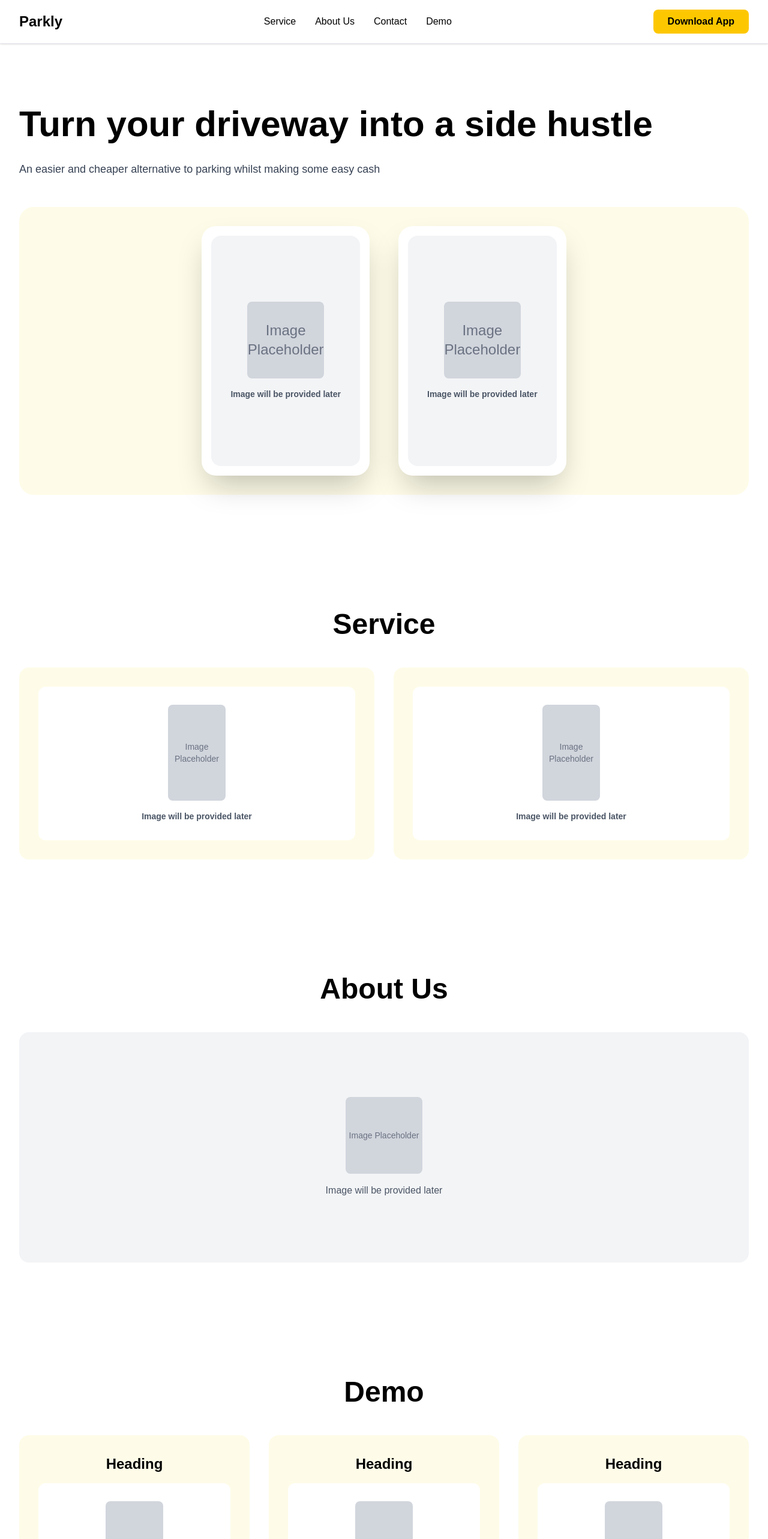
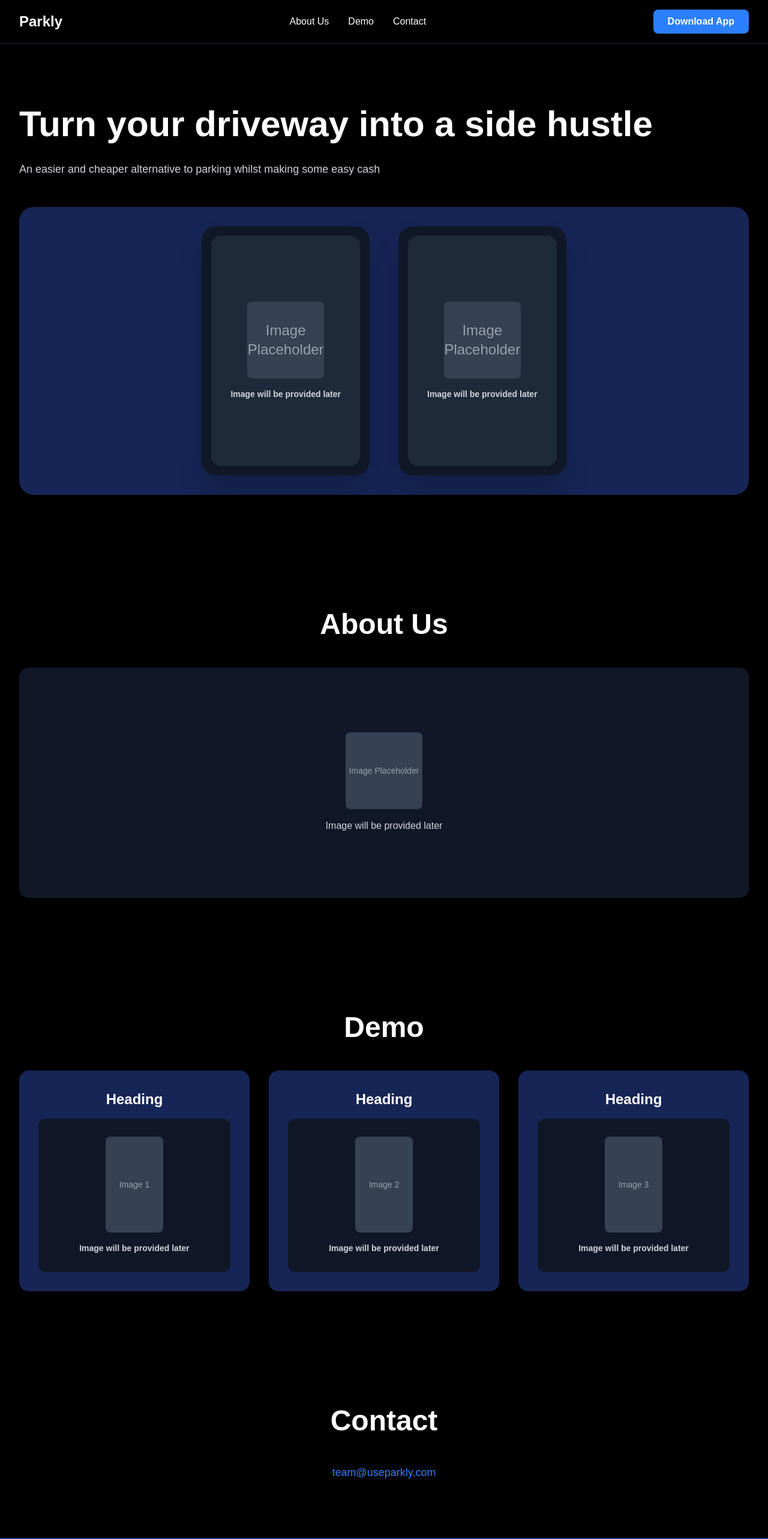
Before and after one commit to aiqbal34/parklywebsite, a Next.js app: page / in a window 1280 px wide. Shown: the top 2566 px of the page at 60% size. Built offline with nearby package versions, Linux system fonts and the light colour scheme.

Commit message:
Changes the colors of the website along with removing the service tab

```diff
--- a/src/app/globals.css
+++ b/src/app/globals.css
@@ -1,10 +1,10 @@
 @import "tailwindcss";
 
 :root {
-  --background: #ffffff;
-  --foreground: #171717;
-  --yellow-primary: #FFD700;
-  --yellow-soft: #FFC107;
+  --background: #000000;
+  --foreground: #ffffff;
+  --blue-primary: #3B82F6;
+  --blue-soft: #2563EB;
 }
 
 @theme inline {
@@ -37,14 +37,14 @@ body {
 }
 
 ::-webkit-scrollbar-track {
-  background: #f1f1f1;
+  background: #1a1a1a;
 }
 
 ::-webkit-scrollbar-thumb {
-  background: #FFD700;
+  background: #3B82F6;
   border-radius: 5px;
 }
 
 ::-webkit-scrollbar-thumb:hover {
-  background: #FFC107;
+  background: #2563EB;
 }
--- a/src/app/page.tsx
+++ b/src/app/page.tsx
@@ -6,19 +6,18 @@ import AnimatedElement from "@/components/AnimatedElement";
 
 export default function Home() {
   return (
-    <div className="min-h-screen bg-white">
+    <div className="min-h-screen bg-black">
       {/* Header */}
-      <header className="sticky top-0 z-[100] bg-white border-b border-gray-200 shadow-sm">
+      <header className="sticky top-0 z-[100] bg-black border-b border-gray-800 shadow-sm">
         <nav className="container mx-auto px-4 sm:px-6 lg:px-8 py-4">
           <div className="flex items-center justify-between">
-            <div className="text-2xl font-bold text-black">Parkly</div>
+            <div className="text-2xl font-bold text-white">Parkly</div>
             <div className="hidden md:flex items-center gap-8">
-              <a href="#service" className="text-black hover:text-yellow-500 transition-colors">Service</a>
-              <a href="#about" className="text-black hover:text-yellow-500 transition-colors">About Us</a>
-              <a href="#contact" className="text-black hover:text-yellow-500 transition-colors">Contact</a>
-              <a href="#demo" className="text-black hover:text-yellow-500 transition-colors">Demo</a>
+              <a href="#about" className="text-white hover:text-blue-500 transition-colors">About Us</a>
+              <a href="#demo" className="text-white hover:text-blue-500 transition-colors">Demo</a>
+              <a href="#contact" className="text-white hover:text-blue-500 transition-colors">Contact</a>
             </div>
-            <a href="#download" className="bg-yellow-400 hover:bg-yellow-500 text-black font-semibold px-6 py-2 rounded-lg transition-colors">
+            <a href="#download" className="bg-blue-500 hover:bg-blue-600 text-white font-semibold px-6 py-2 rounded-lg transition-colors">
               Download App
             </a>
           </div>
@@ -30,27 +29,27 @@ export default function Home() {
         <div className="flex flex-col gap-12">
           {/* Title and Content */}
           <AnimatedSection direction="up" className="space-y-6 text-center lg:text-left">
-            <h1 className="text-4xl md:text-5xl lg:text-6xl font-bold text-black leading-tight">
+            <h1 className="text-4xl md:text-5xl lg:text-6xl font-bold text-white leading-tight">
               Turn your driveway into a side hustle
             </h1>
-            <p className="text-lg text-gray-700 leading-relaxed max-w-2xl mx-auto lg:mx-0">
+            <p className="text-lg text-gray-300 leading-relaxed max-w-2xl mx-auto lg:mx-0">
               An easier and cheaper alternative to parking whilst making some easy cash
             </p>
           </AnimatedSection>
 
           {/* Image Placeholders */}
           <AnimatedSection direction="up" delay={0.2} className="relative">
-            <div className="bg-yellow-50 rounded-3xl p-8 space-y-8">
+            <div className="bg-blue-950 rounded-3xl p-8 space-y-8">
               <div className="flex flex-col md:flex-row items-center justify-center gap-8 md:gap-12">
                 {/* Placeholder Image 1 */}
                 <div className="relative">
-                  <div className="bg-white rounded-3xl shadow-2xl p-4 max-w-xs mx-auto">
-                    <div className="bg-gray-100 rounded-2xl h-96 flex items-center justify-center">
+                  <div className="bg-gray-900 rounded-3xl shadow-2xl p-4 max-w-xs mx-auto">
+                    <div className="bg-gray-800 rounded-2xl h-96 flex items-center justify-center">
                       <div className="text-center space-y-4 p-8">
-                        <div className="w-32 h-32 mx-auto bg-gray-300 rounded-lg flex items-center justify-center">
-                          <span className="text-gray-500 text-2xl">Image Placeholder</span>
+                        <div className="w-32 h-32 mx-auto bg-gray-700 rounded-lg flex items-center justify-center">
+                          <span className="text-gray-400 text-2xl">Image Placeholder</span>
                         </div>
-                        <p className="text-sm font-semibold text-gray-600">Image will be provided later</p>
+                        <p className="text-sm font-semibold text-gray-300">Image will be provided later</p>
                       </div>
                     </div>
                   </div>
@@ -58,13 +57,13 @@ export default function Home() {
 
                 {/* Placeholder Image 2 */}
                 <div className="relative">
-                  <div className="bg-white rounded-3xl shadow-2xl p-4 max-w-xs mx-auto">
-                    <div className="bg-gray-100 rounded-2xl h-96 flex items-center justify-center">
+                  <div className="bg-gray-900 rounded-3xl shadow-2xl p-4 max-w-xs mx-auto">
+                    <div className="bg-gray-800 rounded-2xl h-96 flex items-center justify-center">
                       <div className="text-center space-y-4 p-8">
-                        <div className="w-32 h-32 mx-auto bg-gray-300 rounded-lg flex items-center justify-center">
-                          <span className="text-gray-500 text-2xl">Image Placeholder</span>
+                        <div className="w-32 h-32 mx-auto bg-gray-700 rounded-lg flex items-center justify-center">
+                          <span className="text-gray-400 text-2xl">Image Placeholder</span>
                         </div>
-                        <p className="text-sm font-semibold text-gray-600">Image will be provided later</p>
+                        <p className="text-sm font-semibold text-gray-300">Image will be provided later</p>
                       </div>
                     </div>
                   </div>
@@ -75,106 +74,70 @@ export default function Home() {
         </div>
       </section>
 
-      {/* Service Section */}
-      <section id="service" className="container mx-auto px-4 sm:px-6 lg:px-8 py-16 lg:py-24 bg-white">
+      {/* About Us Section */}
+      <section id="about" className="container mx-auto px-4 sm:px-6 lg:px-8 py-16 lg:py-24 bg-black">
         <AnimatedSection direction="up" className="text-center mb-12">
-          <h2 className="text-3xl md:text-4xl lg:text-5xl font-bold text-black mb-4">
-            Service
+          <h2 className="text-3xl md:text-4xl lg:text-5xl font-bold text-white mb-4">
+            About Us
           </h2>
         </AnimatedSection>
-        <div className="grid md:grid-cols-2 gap-8">
+        <AnimatedSection direction="up">
+          <div className="bg-gray-900 rounded-2xl p-8 lg:p-16 h-96 flex items-center justify-center">
+            <div className="text-center">
+              <div className="w-32 h-32 mx-auto bg-gray-700 rounded-lg flex items-center justify-center mb-4">
+                <span className="text-gray-400 text-sm">Image Placeholder</span>
+              </div>
+              <p className="text-gray-300">Image will be provided later</p>
+            </div>
+          </div>
+        </AnimatedSection>
+      </section>
+
+      {/* Demo Section */}
+      <section id="demo" className="container mx-auto px-4 sm:px-6 lg:px-8 py-16 lg:py-24 bg-black">
+        <AnimatedSection direction="up" className="text-center mb-12">
+          <h2 className="text-3xl md:text-4xl lg:text-5xl font-bold text-white mb-4">
+            Demo
+          </h2>
+        </AnimatedSection>
+        <div className="grid md:grid-cols-3 gap-8">
           <AnimatedElement direction="up" index={0} stagger={0.2}>
-            <div className="bg-yellow-50 rounded-2xl p-8">
-              <div className="bg-white rounded-xl p-4 h-64 flex items-center justify-center">
+            <div className="bg-blue-950 rounded-2xl p-8">
+              <h3 className="text-2xl font-bold text-white mb-4 text-center">Heading</h3>
+              <div className="bg-gray-900 rounded-xl p-4 h-64 flex items-center justify-center">
                 <div className="text-center space-y-4">
-                  <div className="w-24 h-40 mx-auto bg-gray-300 rounded-lg flex items-center justify-center">
-                    <span className="text-gray-500 text-sm">Image Placeholder</span>
+                  <div className="w-24 h-40 mx-auto bg-gray-700 rounded-lg flex items-center justify-center">
+                    <span className="text-gray-400 text-sm">Image 1</span>
                   </div>
-                  <p className="text-sm font-semibold text-gray-600">Image will be provided later</p>
+                  <p className="text-sm font-semibold text-gray-300">Image will be provided later</p>
                 </div>
               </div>
             </div>
           </AnimatedElement>
 
           <AnimatedElement direction="up" index={1} stagger={0.2}>
-            <div className="bg-yellow-50 rounded-2xl p-8">
-              <div className="bg-white rounded-xl p-4 h-64 flex items-center justify-center">
+            <div className="bg-blue-950 rounded-2xl p-8">
+              <h3 className="text-2xl font-bold text-white mb-4 text-center">Heading</h3>
+              <div className="bg-gray-900 rounded-xl p-4 h-64 flex items-center justify-center">
                 <div className="text-center space-y-4">
-                  <div className="w-24 h-40 mx-auto bg-gray-300 rounded-lg flex items-center justify-center">
-                    <span className="text-gray-500 text-sm">Image Placeholder</span>
+                  <div className="w-24 h-40 mx-auto bg-gray-700 rounded-lg flex items-center justify-center">
+                    <span className="text-gray-400 text-sm">Image 2</span>
                   </div>
-                  <p className="text-sm font-semibold text-gray-600">Image will be provided later</p>
-                </div>
-              </div>
-            </div>
-          </AnimatedElement>
-        </div>
-      </section>
-
-      {/* About Us Section */}
-      <section id="about" className="container mx-auto px-4 sm:px-6 lg:px-8 py-16 lg:py-24">
-        <AnimatedSection direction="up" className="text-center mb-12">
-          <h2 className="text-3xl md:text-4xl lg:text-5xl font-bold text-black mb-4">
-            About Us
-          </h2>
-        </AnimatedSection>
-        <AnimatedSection direction="up">
-          <div className="bg-gray-100 rounded-2xl p-8 lg:p-16 h-96 flex items-center justify-center">
-            <div className="text-center">
-              <div className="w-32 h-32 mx-auto bg-gray-300 rounded-lg flex items-center justify-center mb-4">
-                <span className="text-gray-500 text-sm">Image Placeholder</span>
-              </div>
-              <p className="text-gray-600">Image will be provided later</p>
-            </div>
-          </div>
-        </AnimatedSection>
-      </section>
-
-      {/* Demo Section */}
-      <section id="demo" className="container mx-auto px-4 sm:px-6 lg:px-8 py-16 lg:py-24">
-        <AnimatedSection direction="up" className="text-center mb-12">
-          <h2 className="text-3xl md:text-4xl lg:text-5xl font-bold text-black mb-4">
-            Demo
-          </h2>
-        </AnimatedSection>
-        <div className="grid md:grid-cols-3 gap-8">
-          <AnimatedElement direction="up" index={0} stagger={0.2}>
-            <div className="bg-yellow-50 rounded-2xl p-8">
-              <h3 className="text-2xl font-bold text-black mb-4 text-center">Heading</h3>
-              <div className="bg-white rounded-xl p-4 h-64 flex items-center justify-center">
-                <div className="text-center space-y-4">
-                  <div className="w-24 h-40 mx-auto bg-gray-300 rounded-lg flex items-center justify-center">
-                    <span className="text-gray-500 text-sm">Image 1</span>
-                  </div>
-                  <p className="text-sm font-semibold text-gray-600">Image will be provided later</p>
-                </div>
-              </div>
-            </div>
-          </AnimatedElement>
-
-          <AnimatedElement direction="up" index={1} stagger={0.2}>
-            <div className="bg-yellow-50 rounded-2xl p-8">
-              <h3 className="text-2xl font-bold text-black mb-4 text-center">Heading</h3>
-              <div className="bg-white rounded-xl p-4 h-64 flex items-center justify-center">
-                <div className="text-center space-y-4">
-                  <div className="w-24 h-40 mx-auto bg-gray-300 rounded-lg flex items-center justify-center">
-                    <span className="text-gray-500 text-sm">Image 2</span>
-                  </div>
-                  <p className="text-sm font-semibold text-gray-600">Image will be provided later</p>
+                  <p className="text-sm font-semibold text-gray-300">Image will be provided later</p>
                 </div>
               </div>
             </div>
           </AnimatedElement>
 
           <AnimatedElement direction="up" index={2} stagger={0.2}>
-            <div className="bg-yellow-50 rounded-2xl p-8">
-              <h3 className="text-2xl font-bold text-black mb-4 text-center">Heading</h3>
-              <div className="bg-white rounded-xl p-4 h-64 flex items-center justify-center">
+            <div className="bg-blue-950 rounded-2xl p-8">
+              <h3 className="text-2xl font-bold text-white mb-4 text-center">Heading</h3>
+              <div className="bg-gray-900 rounded-xl p-4 h-64 flex items-center justify-center">
                 <div className="text-center space-y-4">
-                  <div className="w-24 h-40 mx-auto bg-gray-300 rounded-lg flex items-center justify-center">
-                    <span className="text-gray-500 text-sm">Image 3</span>
+                  <div className="w-24 h-40 mx-auto bg-gray-700 rounded-lg flex items-center justify-center">
+                    <span className="text-gray-400 text-sm">Image 3</span>
                   </div>
-                  <p className="text-sm font-semibold text-gray-600">Image will be provided later</p>
+                  <p className="text-sm font-semibold text-gray-300">Image will be provided later</p>
                 </div>
               </div>
             </div>
@@ -183,19 +146,25 @@ export default function Home() {
       </section>
 
       {/* Contact Section */}
-      <section id="contact" className="container mx-auto px-4 sm:px-6 lg:px-8 py-16 lg:py-24">
+      <section id="contact" className="container mx-auto px-4 sm:px-6 lg:px-8 py-16 lg:py-24 bg-black">
         <AnimatedSection direction="up" className="text-center mb-12">
-          <h2 className="text-3xl md:text-4xl lg:text-5xl font-bold text-black mb-4">
+          <h2 className="text-3xl md:text-4xl lg:text-5xl font-bold text-white mb-4">
             Contact
           </h2>
         </AnimatedSection>
-        {/* Contact section content can be added here */}
+        <AnimatedSection direction="up" className="text-center">
+          <p className="text-lg text-gray-300">
+            <a href="mailto:team@useparkly.com" className="text-blue-500 hover:text-blue-400 transition-colors">
+              team@useparkly.com
+            </a>
+          </p>
+        </AnimatedSection>
       </section>
 
       {/* Download Section */}
-      <section id="download" className="bg-yellow-400 py-16 lg:py-24">
+      <section id="download" className="bg-blue-500 py-16 lg:py-24">
         <AnimatedSection direction="up" className="container mx-auto px-4 sm:px-6 lg:px-8 text-center">
-          <h2 className="text-3xl md:text-4xl lg:text-5xl font-bold text-black mb-8">
+          <h2 className="text-3xl md:text-4xl lg:text-5xl font-bold text-white mb-8">
             Ready to save time, download here.
           </h2>
           <div className="flex flex-col sm:flex-row gap-4 justify-center items-center">
@@ -218,50 +187,50 @@ export default function Home() {
       </section>
 
       {/* Footer */}
-      <footer className="bg-white py-12 lg:py-16">
+      <footer className="bg-black py-12 lg:py-16">
         <div className="container mx-auto px-4 sm:px-6 lg:px-8">
           <div className="grid md:grid-cols-4 gap-8 mb-8">
             <AnimatedElement direction="up" index={0} stagger={0.1}>
               <div>
-                <h3 className="text-2xl font-bold text-black mb-4">UseparklyLLC</h3>
-                <p className="text-gray-600 text-sm">
+                <h3 className="text-2xl font-bold text-white mb-4">UseparklyLLC</h3>
+                <p className="text-gray-300 text-sm">
                   Useparkly LLC is a two way platform which allows Rentees to list their own driveway/company lot for parking and/or allows Renters to find cheaper, more time efficient ways to park.
                 </p>
               </div>
             </AnimatedElement>
             <AnimatedElement direction="up" index={1} stagger={0.1}>
               <div>
-                <h4 className="font-semibold text-black mb-4">Links</h4>
+                <h4 className="font-semibold text-white mb-4">Links</h4>
                 <ul className="space-y-2 text-sm">
-                  <li><a href="#" className="text-gray-600 hover:text-yellow-500 transition-colors">About Us</a></li>
-                  <li><a href="#" className="text-gray-600 hover:text-yellow-500 transition-colors">Service</a></li>
-                  <li><a href="#" className="text-gray-600 hover:text-yellow-500 transition-colors">Blog</a></li>
+                  <li><a href="#about" className="text-gray-300 hover:text-blue-500 transition-colors">About Us</a></li>
+                  <li><a href="#demo" className="text-gray-300 hover:text-blue-500 transition-colors">Demo</a></li>
+                  <li><a href="#contact" className="text-gray-300 hover:text-blue-500 transition-colors">Contact</a></li>
                 </ul>
               </div>
             </AnimatedElement>
             <AnimatedElement direction="up" index={2} stagger={0.1}>
               <div>
-                <h4 className="font-semibold text-black mb-4">Legal</h4>
+                <h4 className="font-semibold text-white mb-4">Legal</h4>
                 <ul className="space-y-2 text-sm">
-                  <li><a href="#" className="text-gray-600 hover:text-yellow-500 transition-colors">Terms & Conditions</a></li>
-                  <li><a href="#" className="text-gray-600 hover:text-yellow-500 transition-colors">Privacy Policy</a></li>
-                  <li><a href="#" className="text-gray-600 hover:text-yellow-500 transition-colors">Become a Partner</a></li>
+                  <li><a href="#" className="text-gray-300 hover:text-blue-500 transition-colors">Terms & Conditions</a></li>
+                  <li><a href="#" className="text-gray-300 hover:text-blue-500 transition-colors">Privacy Policy</a></li>
+                  <li><a href="#" className="text-gray-300 hover:text-blue-500 transition-colors">Become a Partner</a></li>
                 </ul>
               </div>
             </AnimatedElement>
             <AnimatedElement direction="up" index={3} stagger={0.1}>
               <div>
-                <h4 className="font-semibold text-black mb-4">Social</h4>
+                <h4 className="font-semibold text-white mb-4">Social</h4>
                 <ul className="space-y-2 text-sm">
-                  <li><a href="#" className="text-gray-600 hover:text-yellow-500 transition-colors">Twitter</a></li>
-                  <li><a href="#" className="text-gray-600 hover:text-yellow-500 transition-colors">Facebook</a></li>
-                  <li><a href="#" className="text-gray-600 hover:text-yellow-500 transition-colors">Instagram</a></li>
+                  <li><a href="#" className="text-gray-300 hover:text-blue-500 transition-colors">Twitter</a></li>
+                  <li><a href="#" className="text-gray-300 hover:text-blue-500 transition-colors">Facebook</a></li>
+                  <li><a href="#" className="text-gray-300 hover:text-blue-500 transition-colors">Instagram</a></li>
                 </ul>
               </div>
             </AnimatedElement>
           </div>
-          <div className="border-t border-gray-200 pt-8">
-            <AnimatedSection direction="fade" className="text-center text-sm text-gray-600">
+          <div className="border-t border-gray-800 pt-8">
+            <AnimatedSection direction="fade" className="text-center text-sm text-gray-400">
               <p>Privacy Policy | Terms & Conditions | Cookies Policy</p>
             </AnimatedSection>
           </div>
```
